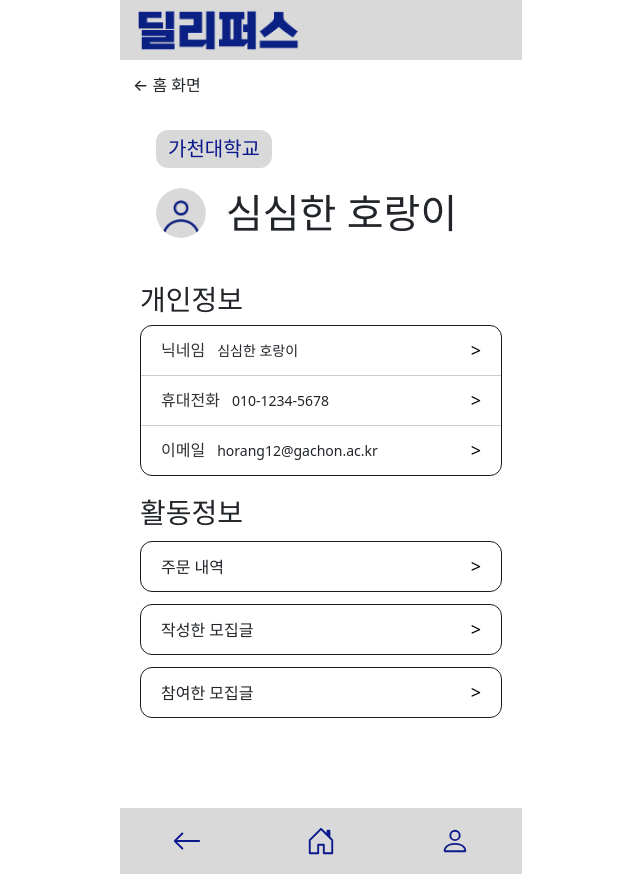
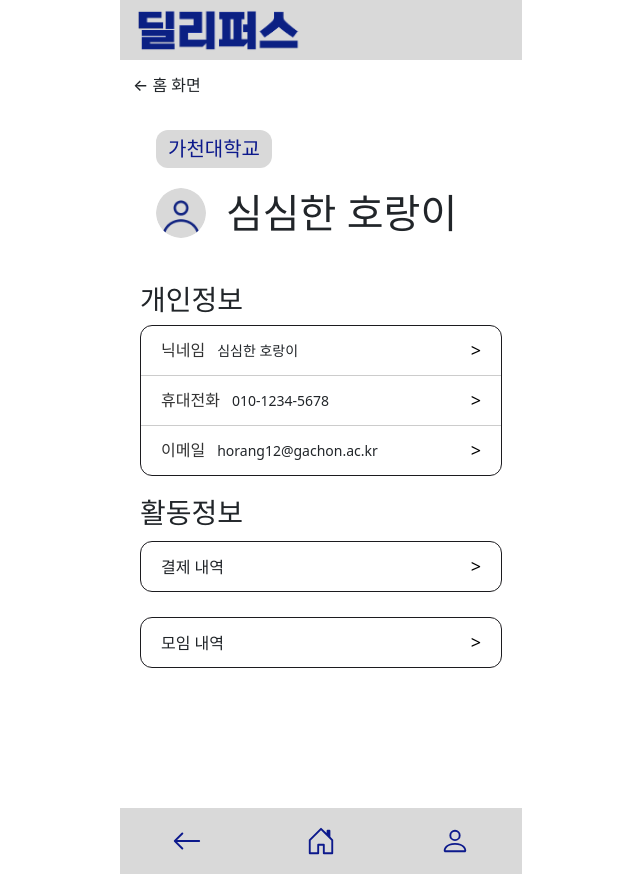
Before and after one commit to GCU-Project-Space/Front, a React (Vite) app: page /mypage in a window 1280 px wide. Shown: the whole page, without its empty margins (319-959 px from the left). Built offline with nearby package versions, Linux system fonts and the light colour scheme.

Commit message:
fix:MYPAGE UI 수정

```diff
--- a/src/components/ActivityList.jsx
+++ b/src/components/ActivityList.jsx
@@ -1,8 +1,8 @@
 function ActivityList() {
-    const items = ['주문 내역', '작성한 모집글', '참여한 모집글'];
+  const items = ['결제 내역', '모임 내역'];
 
     return (
-      <div style={{ display: 'flex', flexDirection: 'column', gap: '12px', width: '100%', maxWidth: '400px', margin: '0 auto' }}>
+      <div style={{ display: 'flex', flexDirection: 'column', gap: '25px', width: '100%', maxWidth: '400px', margin: '0px' }}>
         {items.map((label, idx) => (
           <div
             key={idx}
```
